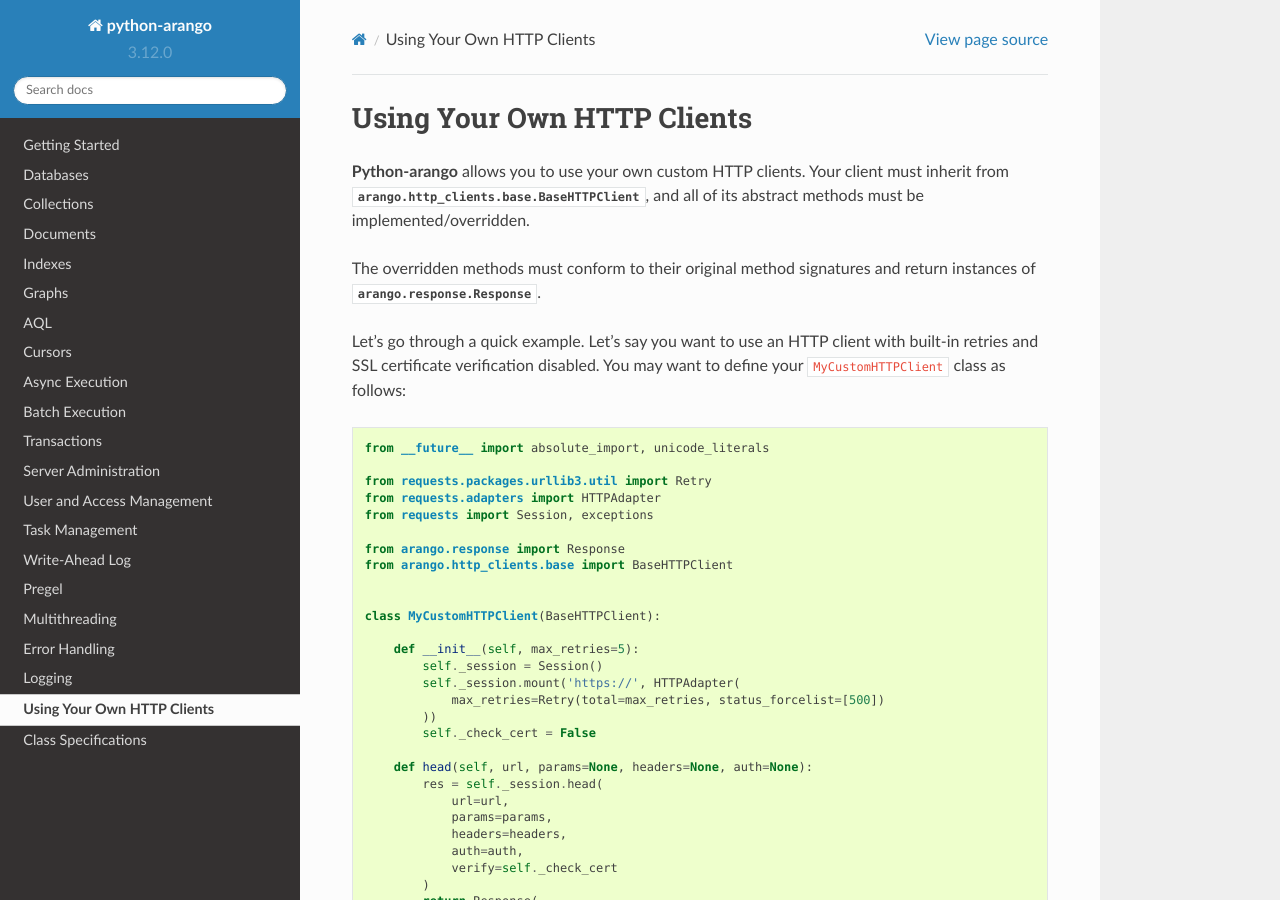
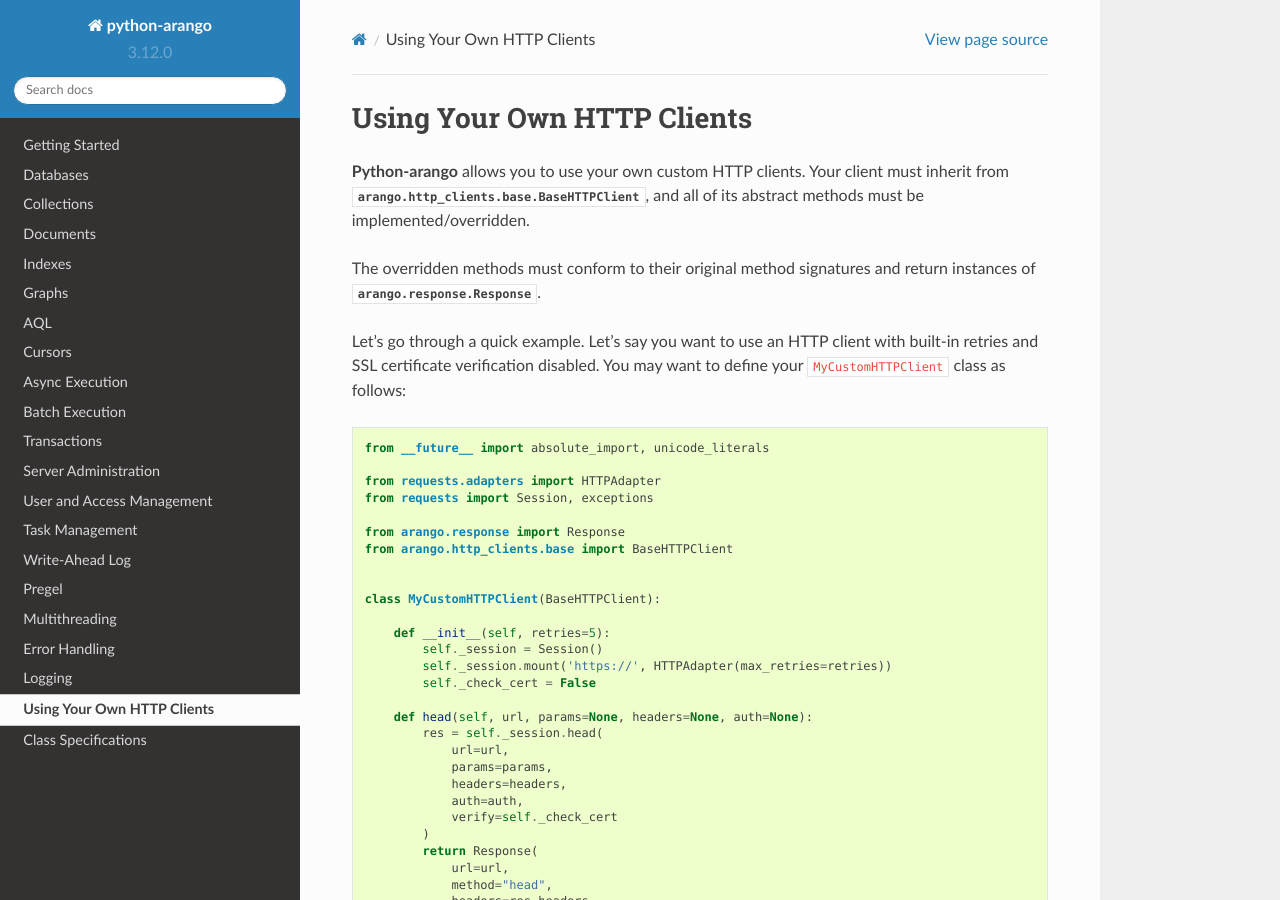
Before and after one commit to arangodb/python-arango, a Sphinx documentation site: the page built from docs/http.rst, in a window 1280 px wide and 900 px high. Built offline with Sphinx 7.4.7 and the Read the Docs theme 2.0.0, drawn with Linux system fonts in a browser that asks for light colours.

Commit message:
Update documentation on custom HTTP clients

```diff
--- a/docs/http.rst
+++ b/docs/http.rst
@@ -18,7 +18,6 @@
 
     from __future__ import absolute_import, unicode_literals
 
-    from requests.packages.urllib3.util import Retry
     from requests.adapters import HTTPAdapter
     from requests import Session, exceptions
 
@@ -28,11 +27,9 @@
 
     class MyCustomHTTPClient(BaseHTTPClient):
 
-        def __init__(self, max_retries=5):
+        def __init__(self, retries=5):
             self._session = Session()
-            self._session.mount('https://', HTTPAdapter(
-                max_retries=Retry(total=max_retries, status_forcelist=[500])
-            ))
+            self._session.mount('https://', HTTPAdapter(max_retries=retries))
             self._check_cert = False
 
         def head(self, url, params=None, headers=None, auth=None):
@@ -153,7 +150,7 @@
     client = ArangoClient(
         username='root',
         password='',
-        http_client=MyCustomHTTPClient(max_retries=10),
+        http_client=MyCustomHTTPClient(retries=10),
         use_session=True,  # This flag (used in the default client) is now ignored
         check_cert=True    # This flag (used in the default client) is now ignored
     )
```
